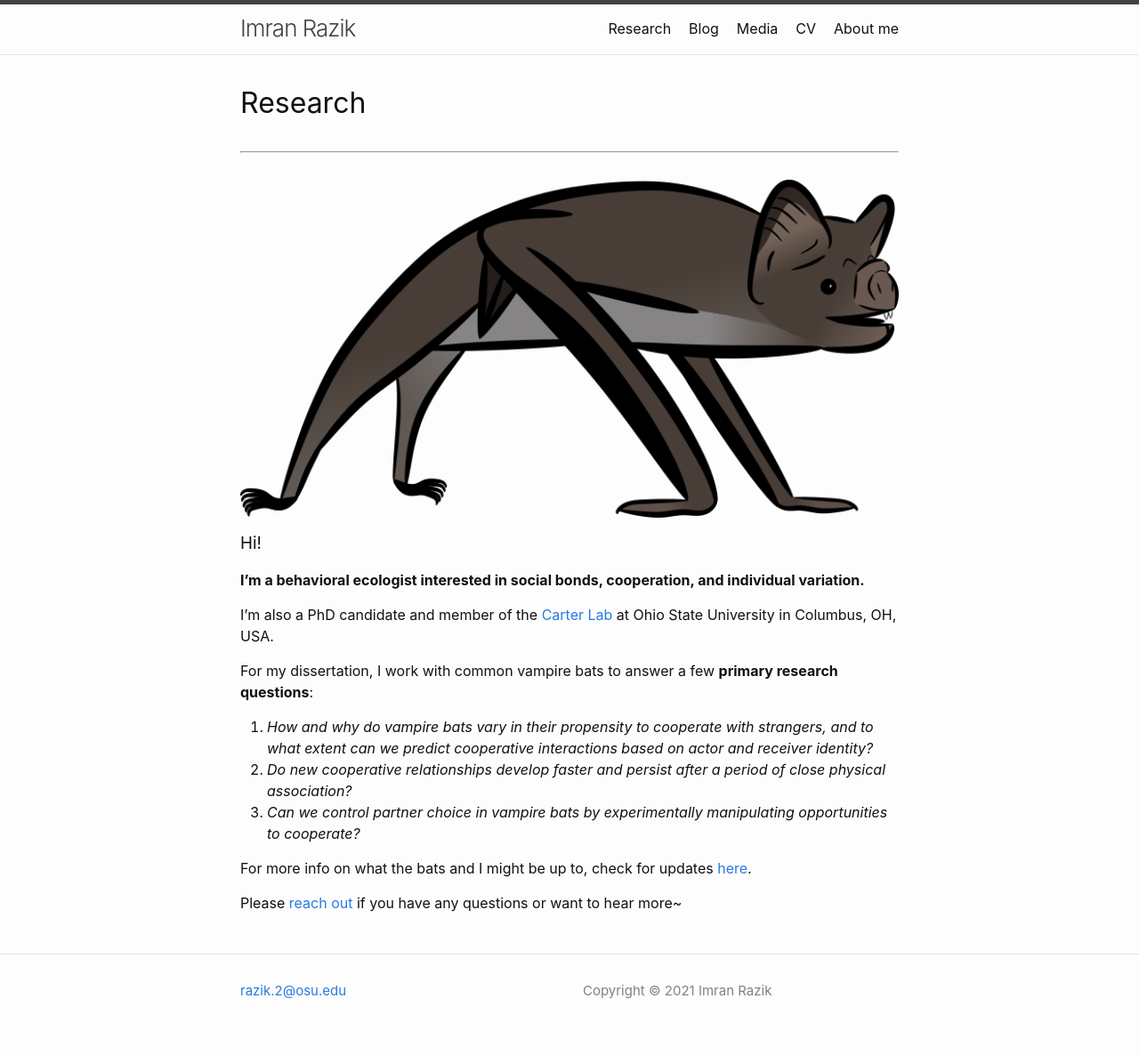
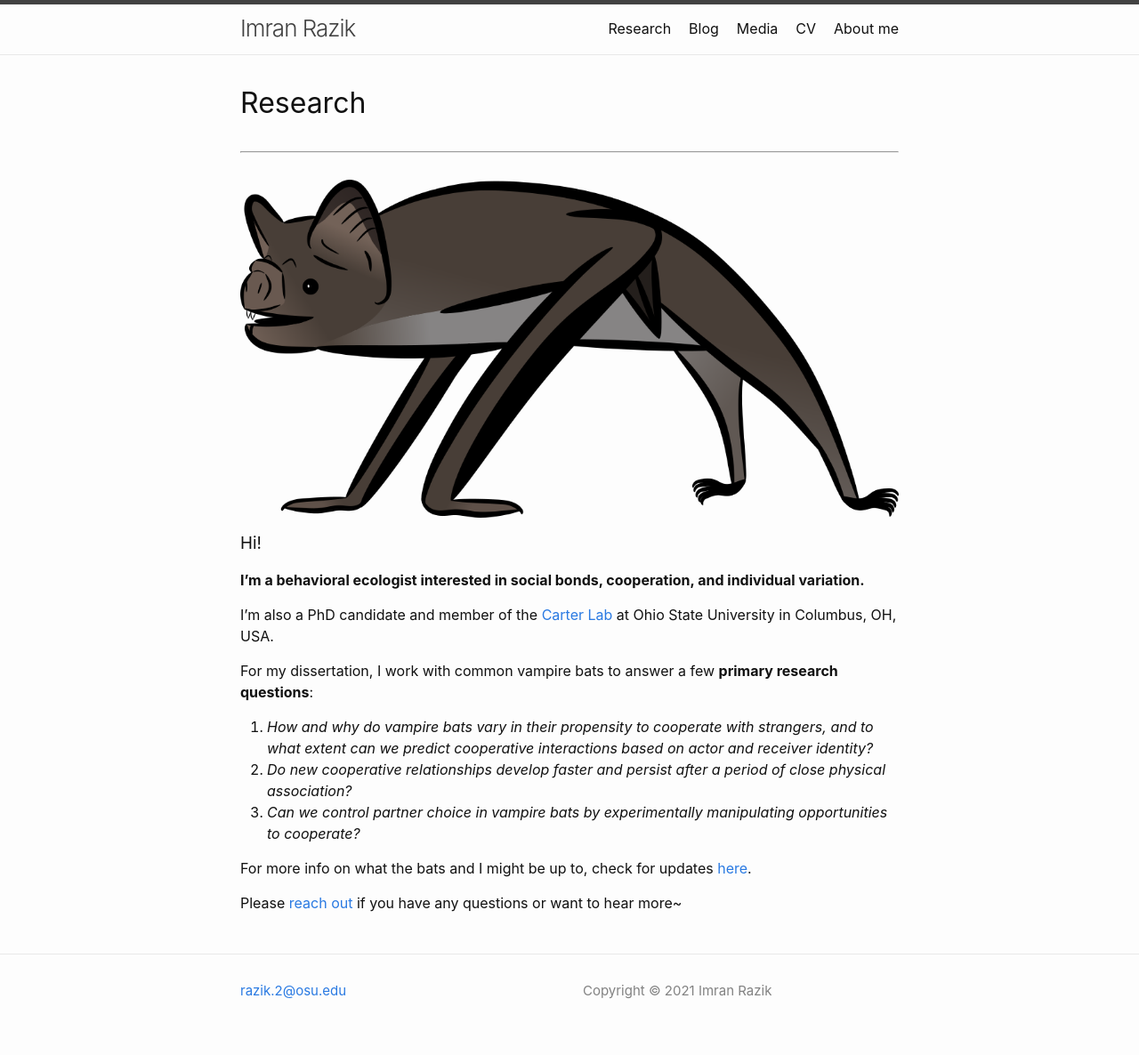
Before and after one commit to imranrazik/imranrazik.github.io, a Jekyll site: the page built from index.md, in a window 1280 px wide. Shown: the whole page at 89% size. Built offline with Jekyll 4.4.1, drawn with Linux system fonts in a browser that asks for light colours; our own code applies the rules of GitHub Pages for plain Markdown files.

Commit message:
Update index.md

```diff
--- a/index.md
+++ b/index.md
@@ -4,7 +4,7 @@
 # Research
 ---
 <p align="center">
- <img src="/assets/vampterrestrial_color.png" width="100%">
+ <img src="/assets/vampterrestrial_color_flip.png" width="100%">
 </p>
 
 ### Hi!
```
